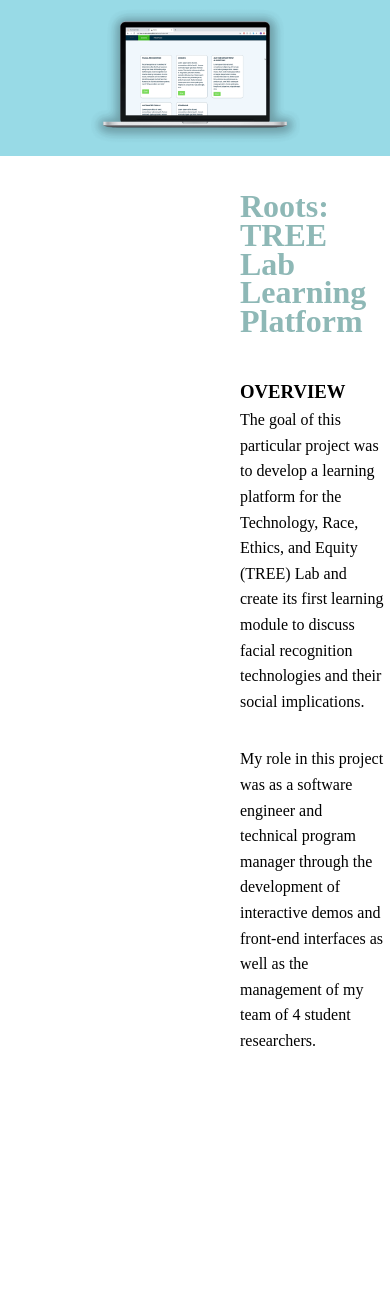
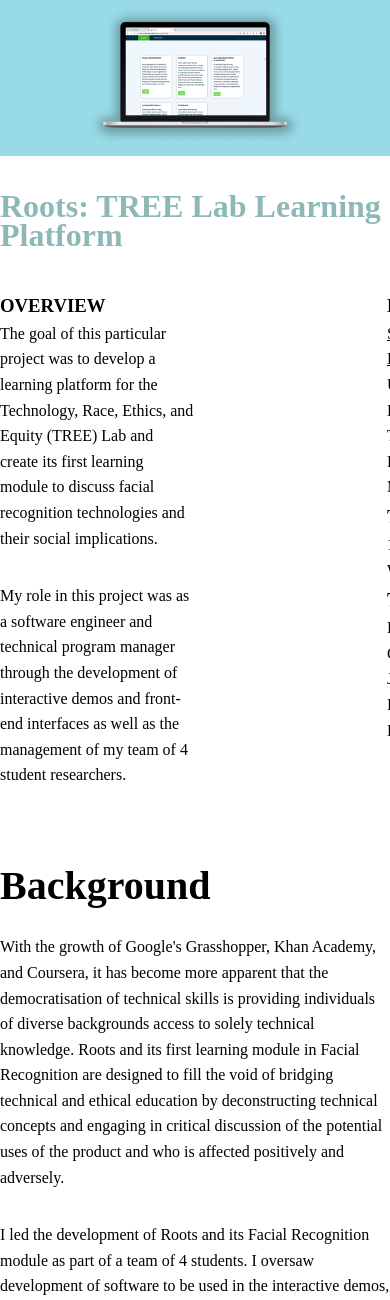
Before and after one commit to t-williamss/titobi_portfolio, a PHP site: page /roots.html in a window 390 px wide; the page is wider, and only the part inside the window is pictured. Shown: the part 135-1435 px from the top of that part. Run offline with PHP 8.4, Linux system fonts and the light colour scheme; some web fonts are replaced.

Commit message:
Update project.css

```diff
--- a/css/project.css
+++ b/css/project.css
@@ -113,9 +113,15 @@
   font-size: 1.8rem;
 }
 
-@media only screen and (max-width: 600px) {
+@media only screen and (max-width: 850px) {
   /* For tablets: */
   .bottom-margin{
     display:none;
   }
+  .project-text-container{
+    padding-left: 0rem;
+    padding-right: 0rem;
+    padding-top: 1rem;
+    padding-bottom: 2rem;
+  }
 }
```
